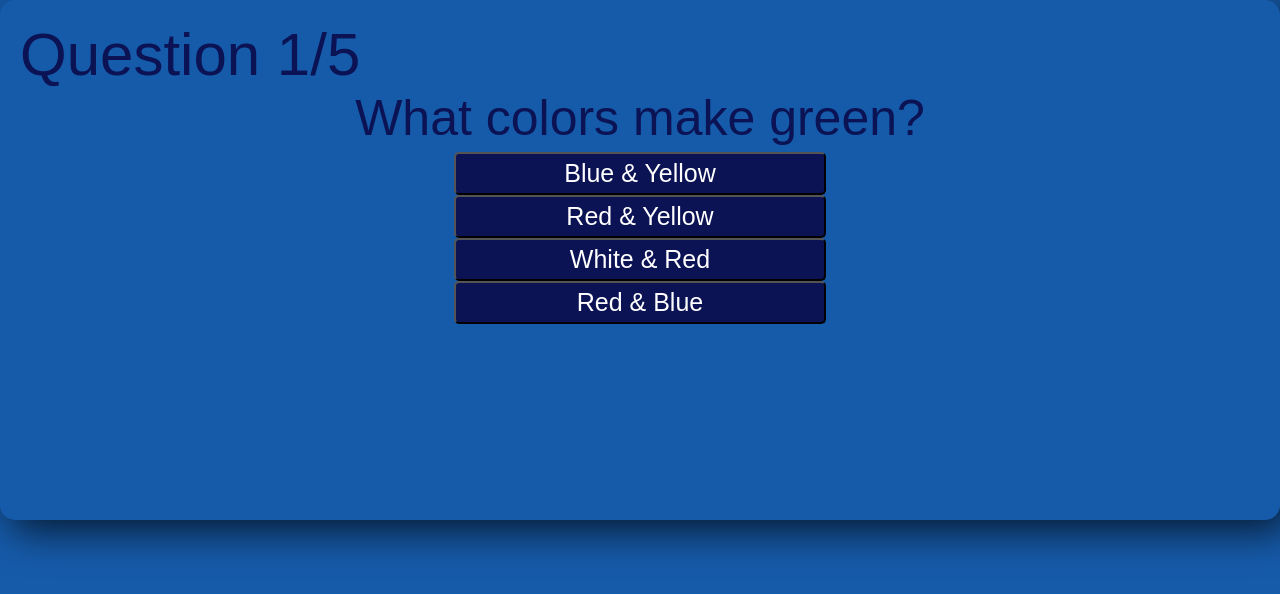
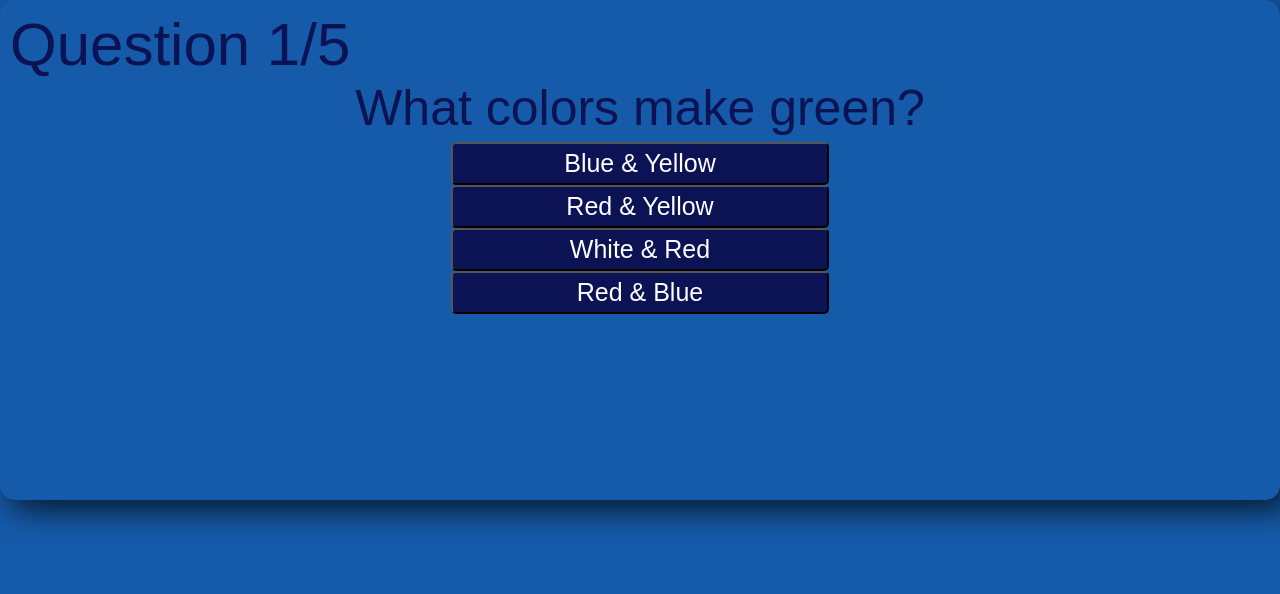
Before and after one commit to a-gbatie/Final-Quiz-App, a React (Create React App) app: page /questions in a window 1280 px wide. Shown: the top 594 px of the page. Built offline with nearby package versions, Linux system fonts and the light colour scheme.

Commit message:
quick change in css - MVP done

```diff
--- a/src/css/Questions.css
+++ b/src/css/Questions.css
@@ -4,10 +4,10 @@
 
 .main {
   height: 480px;
+  box-shadow: 10px 10px 32px 0px rgba(0, 0, 0, 0.75);
   border-radius: 15px;
-  padding: 20px;
-  box-shadow: 10px 10px 42px 0px rgba(0, 0, 0, 0.75);
-  justify-content: space-evenly;
+  padding: 10px;
+  /* justify-content: space-evenly; */
 }
 
 .score_display {
```
